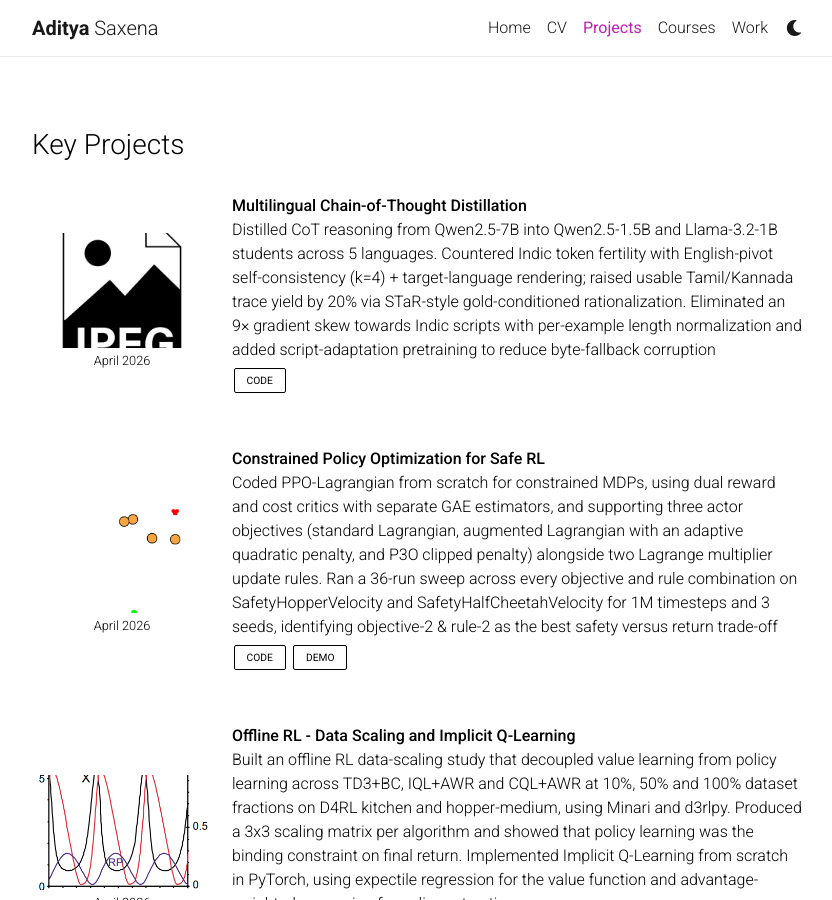
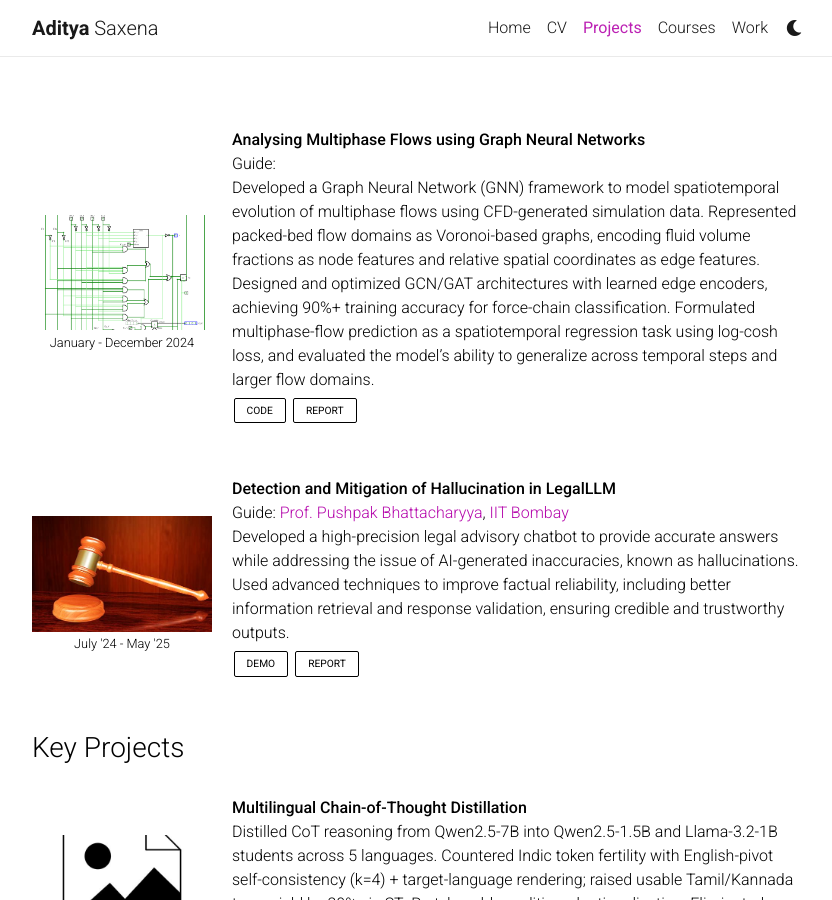
Before and after one commit to adityaaa2511/adityaaa2511.github.io, a Jekyll site: the page built from _pages/projects.md, in a window 1280 px wide and 900 px high. Shown: the whole window, without its empty margins (223-1055 px from the left). Built offline with Jekyll 4.4.1, drawn with Linux system fonts in a browser that asks for light colours; nearby versions of some CDN libraries; comment, search, counter and statistics services are not loaded; a style sheet for code colours, icons or effects is not loaded; some of the changed text lies outside the part shown.

Commit message:
Added SURA to research

```diff
--- a/_data/projects.yml
+++ b/_data/projects.yml
@@ -167,18 +167,6 @@
     model:
     report:
 
-- title: Analysing Multiphase Flows using Graph Neural Networks
-  image:
-    src: /assets/img/project/EE224.png
-    alt:
-  date: January - December 2024
-  description: Developed a Graph Neural Network (GNN) framework to model spatiotemporal evolution of multiphase flows using CFD-generated simulation data. Represented packed-bed flow domains as Voronoi-based graphs, encoding fluid volume fractions as node features and relative spatial coordinates as edge features. Designed and optimized GCN/GAT architectures with learned edge encoders, achieving 90%+ training accuracy for force-chain classification. Formulated multiphase-flow prediction as a spatiotemporal regression task using log-cosh loss, and evaluated the model’s ability to generalize across temporal steps and larger flow domains.
-  links:
-    code: https://github.com/adityaaa2511/Graph-Neural-Network
-    demo:
-    model:
-    report: /assets/pdf/project/SURA_proposal.pdf
-
 - title: Time Series Classification via Image Encodings
   image:
     src: /assets/img/project/nlp_llm.png
--- /dev/null
+++ b/_data/research.yml
@@ -0,0 +1,24 @@
+- title: Analysing Multiphase Flows using Graph Neural Networks
+  image:
+    src: /assets/img/project/EE224.png
+    alt:
+  date: January - December 2024
+  description: Developed a Graph Neural Network (GNN) framework to model spatiotemporal evolution of multiphase flows using CFD-generated simulation data. Represented packed-bed flow domains as Voronoi-based graphs, encoding fluid volume fractions as node features and relative spatial coordinates as edge features. Designed and optimized GCN/GAT architectures with learned edge encoders, achieving 90%+ training accuracy for force-chain classification. Formulated multiphase-flow prediction as a spatiotemporal regression task using log-cosh loss, and evaluated the model’s ability to generalize across temporal steps and larger flow domains.
+  links:
+    code: https://github.com/adityaaa2511/Graph-Neural-Network
+    demo:
+    model:
+    report: /assets/pdf/research/SURA_proposal.pdf
+
+- title: Detection and Mitigation of Hallucination in LegalLLM
+  guide: <a href="https://www.cse.iitb.ac.in/~pb/">Prof. Pushpak Bhattacharyya</a>, <a href="https://www.iitb.ac.in/">IIT Bombay </a>
+  image:
+    src: /assets/img/research/legalllm.png
+    alt:
+  date: July '24 - May '25
+  description: Developed a high-precision legal advisory chatbot to provide accurate answers while addressing the issue of AI-generated inaccuracies, known as hallucinations. Used advanced techniques to improve factual reliability, including better information retrieval and response validation, ensuring credible and trustworthy outputs.
+  links:
+    code:
+    demo: www.cfilt.iitb.ac.in/consumer_chatbot
+    blog:
+    report: /assets/pdf/research/chatbot.pdf
```
Also changed, not shown: 2 other files.
